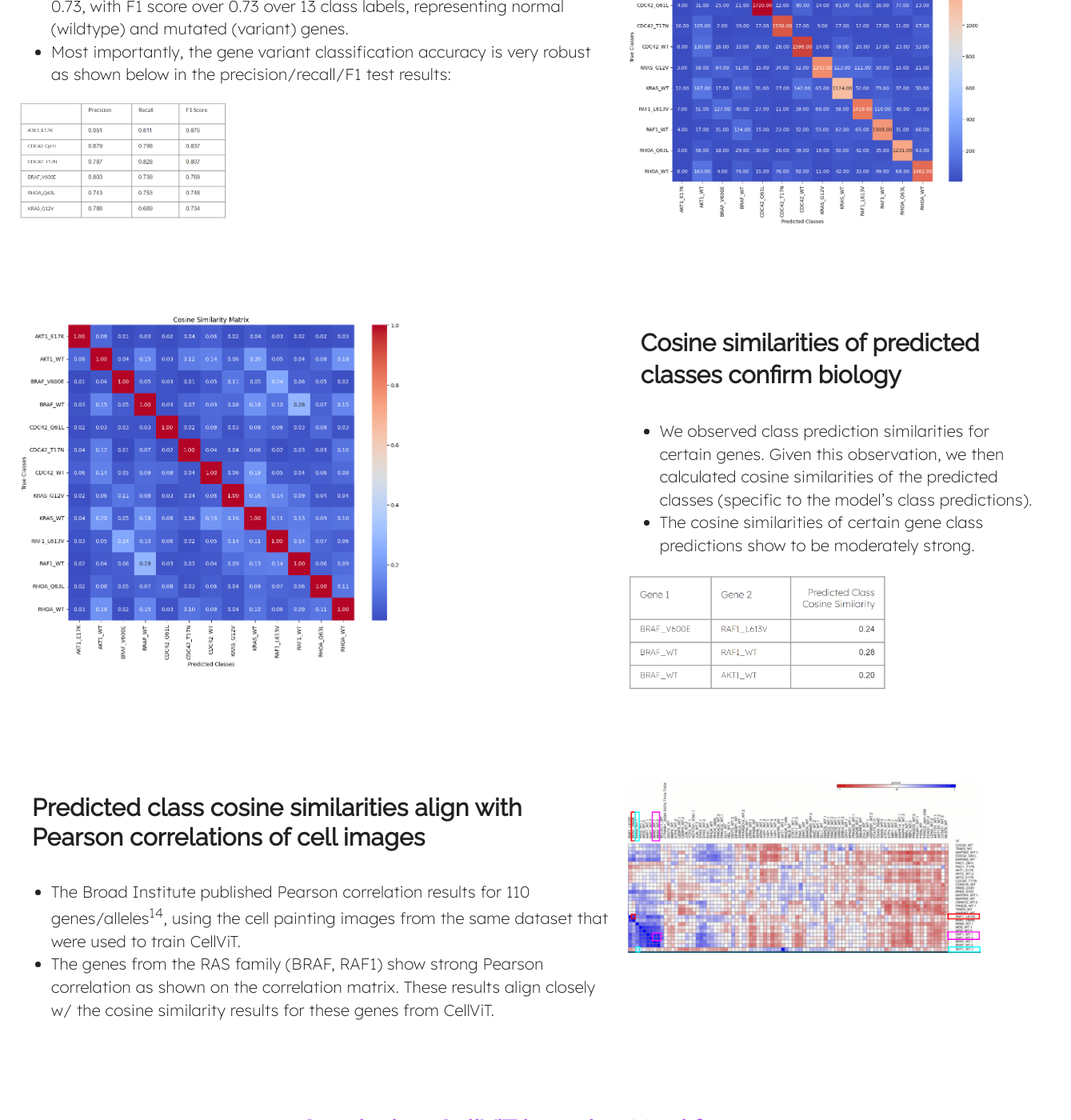
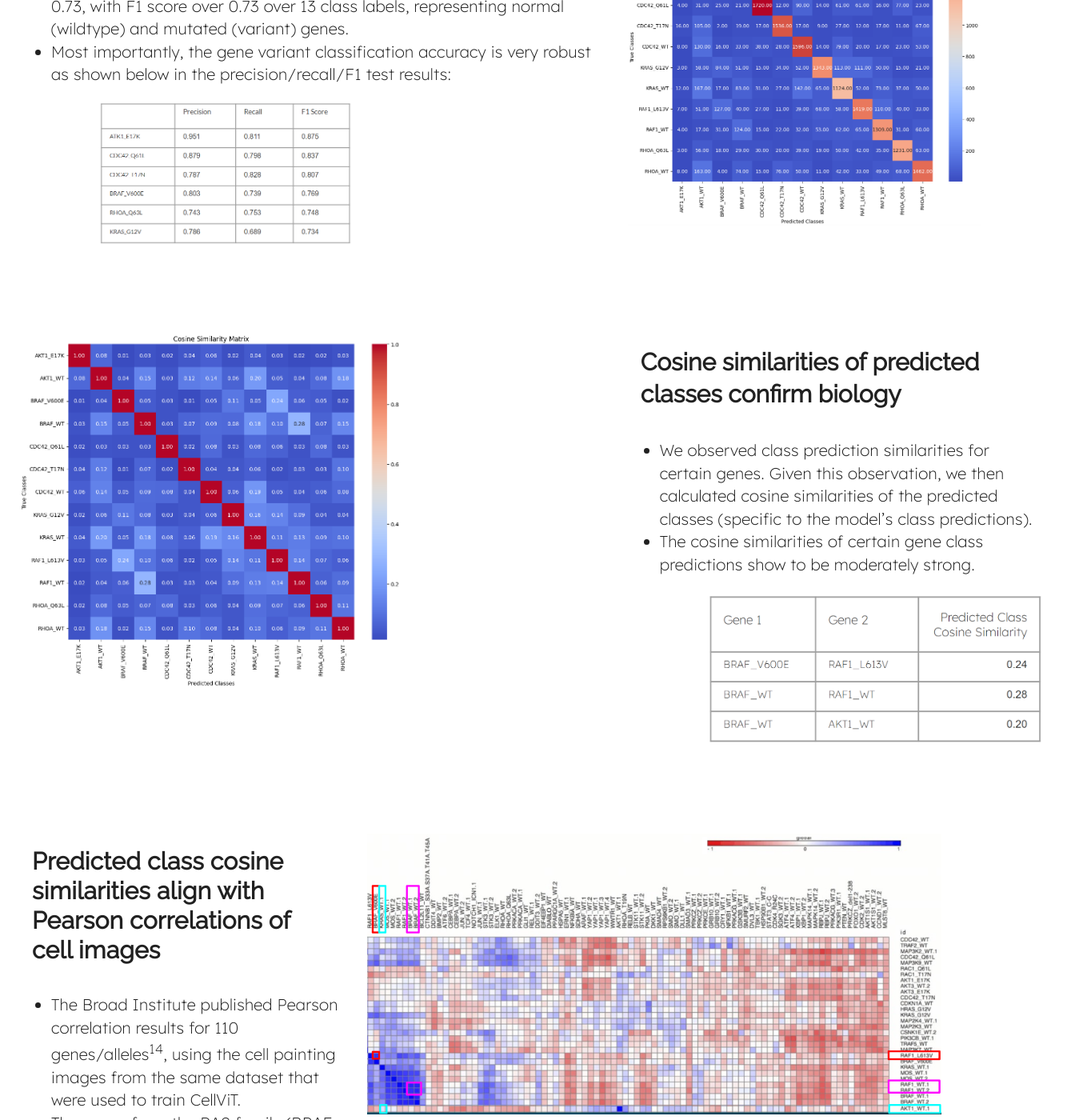
Before and after one commit to cellvit/cellvit.github.io, a React (Create React App) app: page /results in a window 1280 px wide. Shown: the part 260-1660 px from the top of the page at 80% size, 1339 px wide, since content can reach past the window. Built offline with nearby package versions, Linux system fonts and the light colour scheme.

Commit message:
updated the results page

```diff
--- a/src/Components/Results.js
+++ b/src/Components/Results.js
@@ -34,13 +34,13 @@ function Results() {
     <li>Most importantly, the gene variant classification accuracy is very robust as shown below in the precision/recall/F1 test results:</li>
   </ul>
 </CustomizedTypographyLexendExtraLight>
-<Grid item xs={12} md= {7} lg={5}>
+<Grid item xs={8} md= {8} lg={8}>
   <img
   src={precision_recall}
   alt="precision_recall"
   loading="lazy"
   width={isMatch ? "85%" : "85%"}
-  style={{marginRight:'10%'}}/>
+  style={{marginRight:'10%', paddingLeft:'100px'}}/>
   </Grid>
 
 
@@ -73,20 +73,20 @@ function Results() {
     <li>The cosine similarities of certain gene class predictions show to be moderately strong.</li>
     </ul>
 </CustomizedTypographyLexendExtraLight>
-<Grid item xs={12} md= {7} lg={5}>
+<Grid item xs={8} md= {8} lg={8}>
   <img
   src={predictedclass_similarity}
   alt="predictedclass_similarity"
   loading="lazy"
   width={isMatch ? "100%" : "150%"}
-  style={{marginRight:'10%'}}/>
+  style={{marginRight:'10%', paddingLeft:'100px'}}/>
   </Grid>
   </Grid>
   </Grid>
 
 
   <Grid style={{margin:"auto", marginTop:"5rem" }} container spacing={3}>
-  <Grid item xs={12} md= {5} lg={7}>
+  <Grid item xs={12} md= {4} lg={4}>
   <CustomizedTypographyRaleway fontWeight = "bold" fontSize={{ lg:30, md:25, sm:20, xs:18 }} padding={2} variant="h4">Predicted class cosine similarities align with Pearson correlations of cell images</CustomizedTypographyRaleway>
   <CustomizedTypographyLexendExtraLight fontSize={{ lg:20, md:15, sm:12, xs:12 }} variant="body2">
   <ul>
@@ -96,7 +96,7 @@ function Results() {
 </CustomizedTypographyLexendExtraLight>
   </Grid>
   {/* <Grid item xs={12} md= {6}></Grid> */}
-  <Grid item xs={12} md= {7} lg={5}>
+  <Grid item xs={12} md= {8} lg={8}>
   <img
   src={pearson_corelation}
   alt="pearson_corelation"
```
Also changed, not shown: src/Components/Assets/fine_tuned_model.png.
